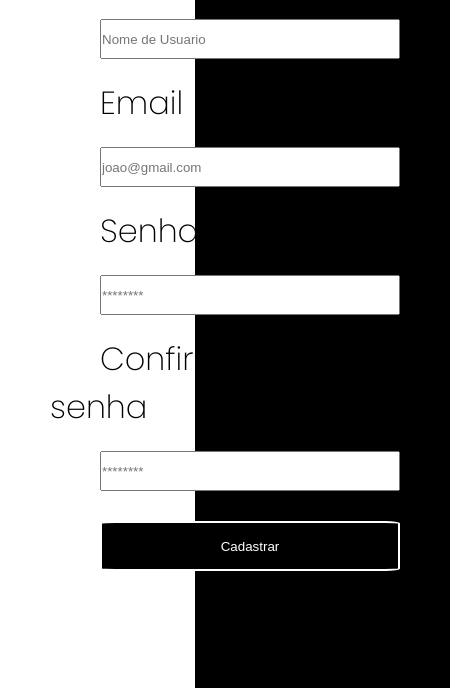
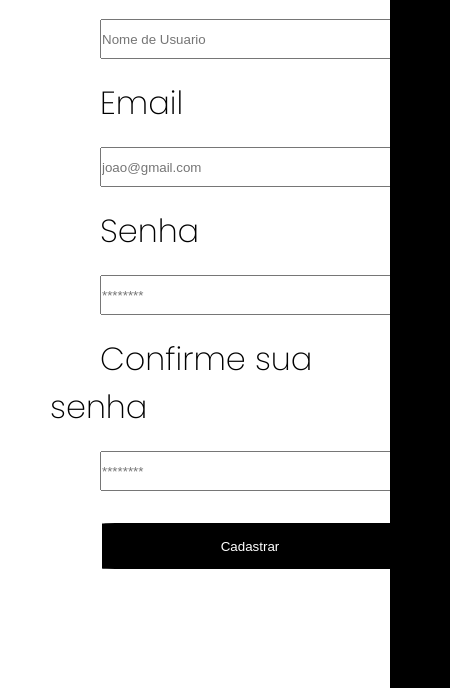
Before and after one commit to vinnycosta9898/Login-Page, a plain HTML site: page index.html in a window 390 px wide. Shown: the part 156-844 px from the top of the page, 450 px wide, since content can reach past the window. Drawn offline with Linux system fonts and the light colour scheme.

Commit message:
Adicionando Responsividade e atualizando js do projeto

```diff
--- a/style.css
+++ b/style.css
@@ -17,7 +17,7 @@ body{
     display: flex;
     align-items: center;
     padding: 100px 50px;
-
+    overflow: hidden;
 }
 
 .title{
@@ -26,6 +26,10 @@ body{
     left: 10%;
     font-size: 22px;
     font-family: Poppins, sans-serif;
+}
+
+.form-control {
+    position: relative;
 }
 
 .form-control label{
@@ -41,7 +45,6 @@ body{
     margin: 20px 50px;
 }
 
-
 .form button{
     width: 300px;
     height: 50px;
@@ -54,15 +57,15 @@ body{
 
 .form-control i{
     position: absolute;
-    top: 200px;
-    left: 405px;
+    top: 80px;
+    left: 355px;
     visibility: hidden;
 }
 
 .form-control small{
     position: absolute;
     left: 100px;
-    top: 230px;
+    top: 110px;
     visibility: hidden;
 }
 
@@ -88,3 +91,51 @@ body{
   visibility: visible;
   color: #e74c3c;
 }
+
+@media(max-width: 900px){
+    .container{
+        width: 55vw;
+    }
+}
+
+@media(max-width: 868px){
+    .container{
+        width: 60vw;
+        flex-wrap: nowrap;
+    }
+}
+
+@media(max-width: 744px){
+    .container{
+        width: 65vw;
+        flex-wrap: nowrap;
+    }
+}
+
+@media(max-width: 694px){
+    .container{
+        width: 70vw;
+        flex-wrap: no-wrap;
+    }
+}
+
+@media(max-width: 650px){
+    .container{
+        width: 75vw;
+        flex-wrap: nowrap;
+    }
+}
+
+@media(max-width: 610px){
+    .container{
+        width: 80vw;
+        flex-wrap: nowrap;
+    }
+}
+
+@media(max-width: 577px){
+    .container{
+        width: 100vw;
+        flex-wrap: nowrap;
+    }
+}
```
Also changed, not shown: script.js (+5 -5 lines).
